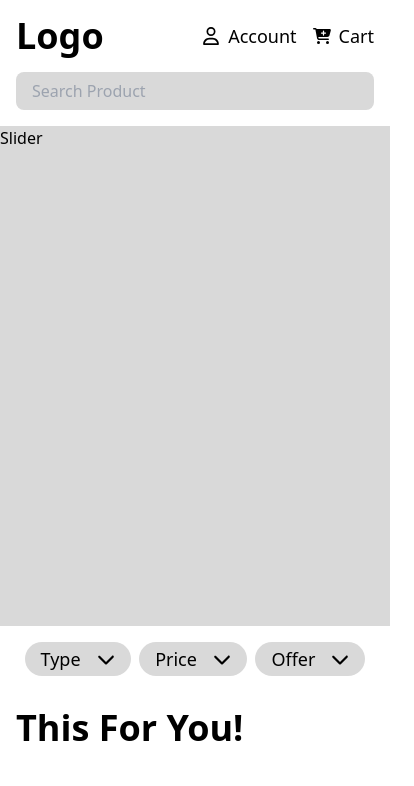
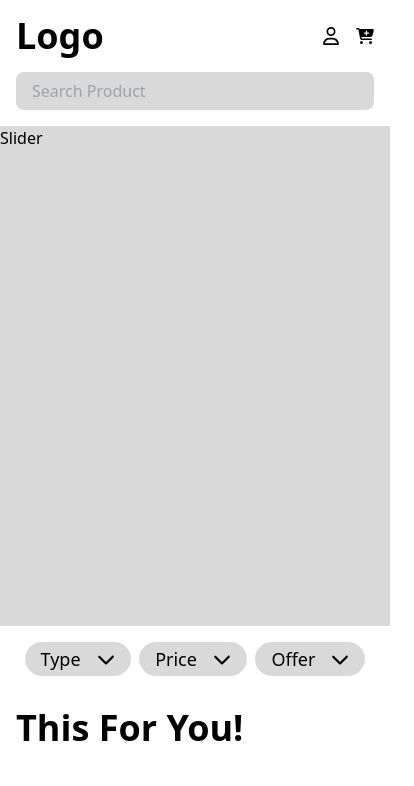
Before and after one commit to SodaraSou/Computer-Store-Website, a React (Create React App) app: page / in a window 390 px wide. Shown: the top 786 px of the page, 414 px wide, since content can reach past the window. Built offline with nearby package versions, Linux system fonts and the light colour scheme.

Commit message:
Remove text on sm screen

```diff
--- a/src/components/Navbar.jsx
+++ b/src/components/Navbar.jsx
@@ -31,13 +31,13 @@ function Navbar() {
                     alt="instagramSvg"
                     className="svg-size"
                   />
-                  Account
+                  <span className="hidden md:block">Account</span>
                 </Link>
               </li>
               <li className="flex items-center">
                 <Link to="/cart" className="flex flex-row items-center gap-2">
                   <img src={cartSvg} alt="cartSvg" className="svg-size" />
-                  Cart
+                  <span className="hidden md:block">Cart</span>
                 </Link>
               </li>
             </ul>
@@ -46,7 +46,7 @@ function Navbar() {
         <div className="block md:hidden">
           <input
             type="text"
-            className="w-full h-[38px] px-4 rounded-lg bg-[#D9D9D9] mr-10"
+            className="w-full h-[38px] px-4 rounded-lg bg-[#D9D9D9]"
             placeholder="Search Product"
           />
         </div>
```
